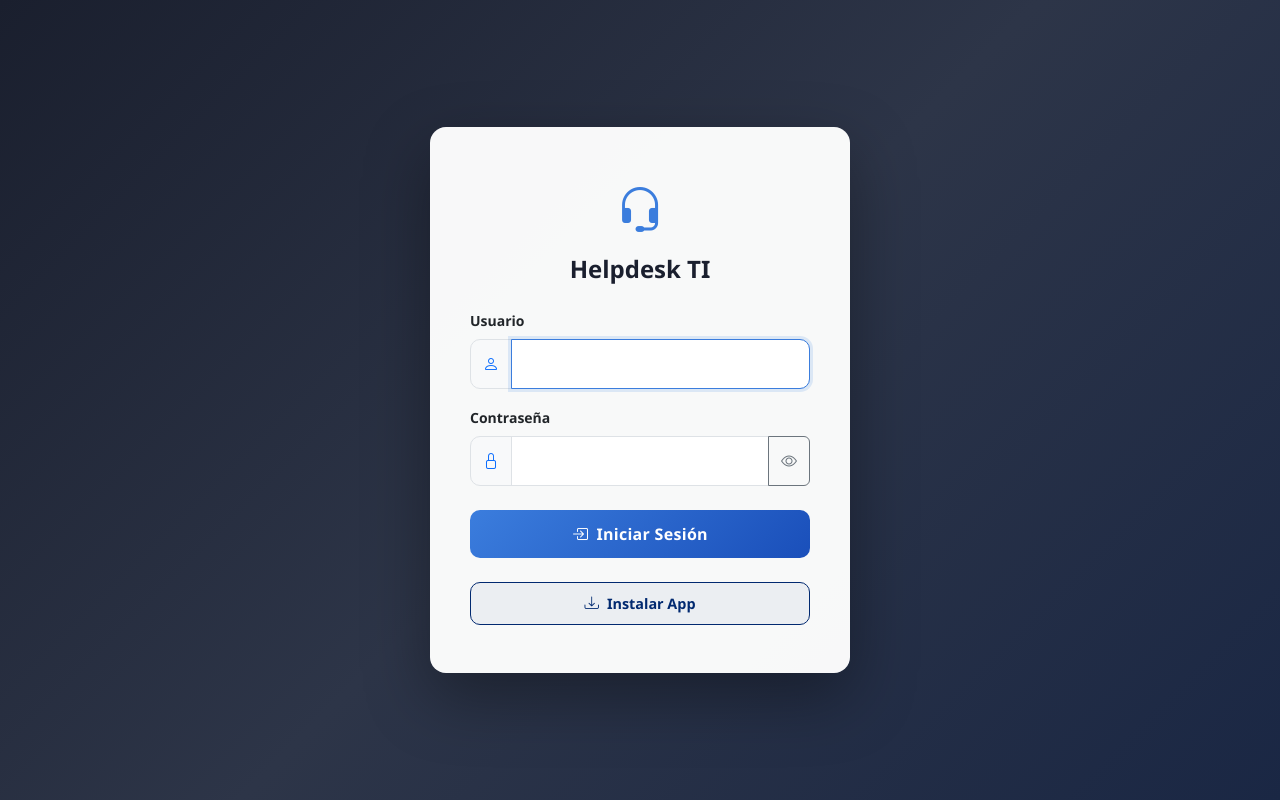
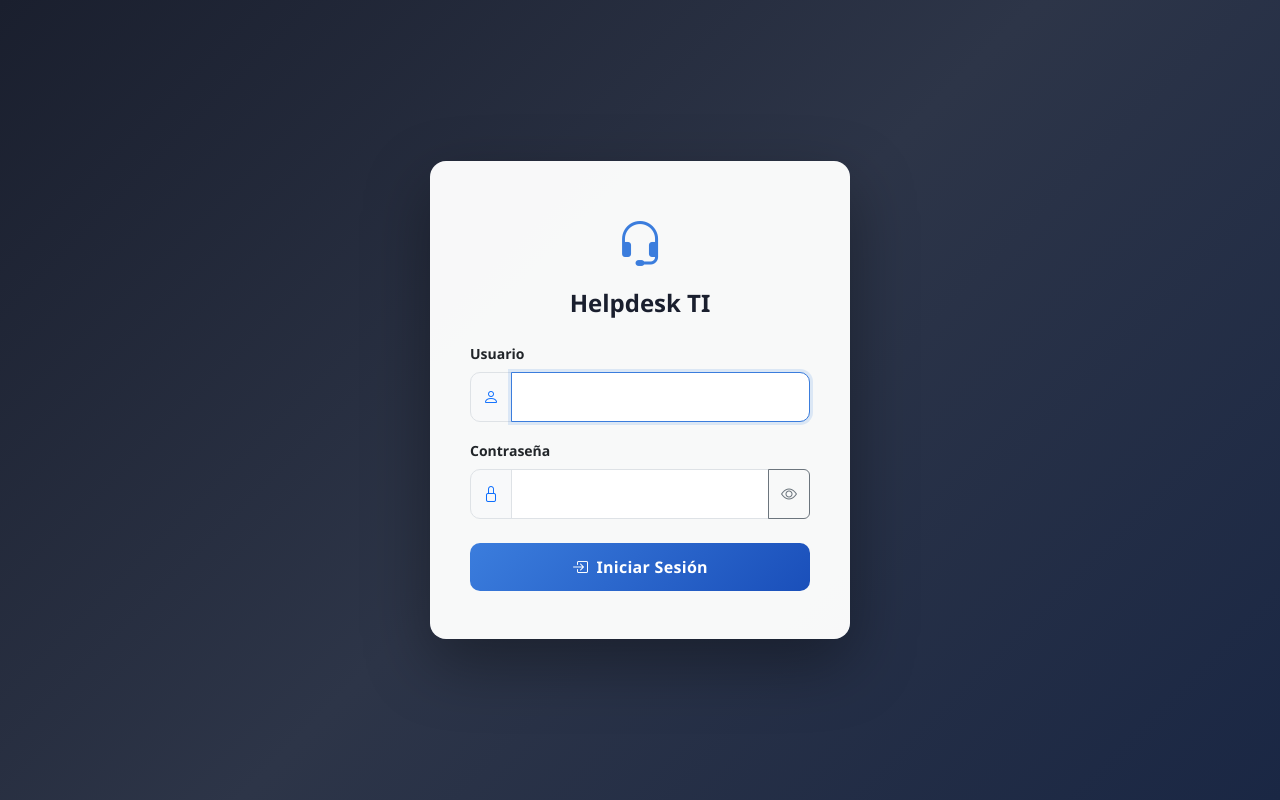
Before and after one commit to ericksacatoro/SoporteTI, a Django app: page /login/ in a window 1280 px wide. Run offline with Django 5.2, Linux system fonts and the light colour scheme; some libraries are stand-ins or nearby versions.

Commit message:
Revirtiendo fallas

```diff
--- a/Helpdesk/templates/registration/login.html
+++ b/Helpdesk/templates/registration/login.html
@@ -33,7 +33,6 @@
     }
     .login-logo { font-size: 3rem; color: #3b7ddd; }
     .login-title { font-weight: 800; color: #1a1f2e; }
-    .login-subtitle { color: #6c757d; font-size: .9rem; }
     .btn-login {
       background: linear-gradient(135deg, #3b7ddd, #1a4fba);
       border: none; border-radius: 10px; padding: 12px;
@@ -49,18 +48,15 @@
     .input-group-text { border-radius: 10px 0 0 10px; background: #f8f9fa; border: 1.5px solid #dee2e6; }
     .input-group .form-control { border-radius: 0 10px 10px 0; }
     .toggle-pass { cursor: pointer; }
-    .feature-badge { background: rgba(59,125,221,.08); border-radius: 8px; padding: 6px 10px; font-size: .75rem; }
   </style>
 </head>
 <body>
   <div class="login-card">
-    <!-- Logo y título -->
     <div class="text-center mb-4">
       <div class="login-logo mb-2"><i class="bi bi-headset"></i></div>
       <h4 class="login-title">Helpdesk TI</h4>
     </div>
 
-    <!-- Mensajes de error -->
     {% if form.errors %}
     <div class="alert alert-danger py-2 small">
       <i class="bi bi-exclamation-circle me-1"></i>
@@ -73,7 +69,6 @@
     {% endfor %}
     {% endif %}
 
-    <!-- Formulario -->
     <form method="post" id="loginForm" novalidate>
       {% csrf_token %}
       <input type="hidden" name="next" value="{{ next }}">
@@ -92,27 +87,18 @@
         <div class="input-group">
           <span class="input-group-text"><i class="bi bi-lock text-primary"></i></span>
           <input type="password" name="password" id="password" class="form-control"
-           autocomplete="current-password">
+            autocomplete="current-password">
           <button type="button" class="btn btn-outline-secondary toggle-pass rounded-end" id="togglePass">
             <i class="bi bi-eye" id="toggleIcon"></i>
           </button>
         </div>
       </div>
 
-      <button type="submit" class="btn btn-login btn-primary w-100 text-white mb-3">
+      <button type="submit" class="btn btn-login btn-primary w-100 text-white">
         <i class="bi bi-box-arrow-in-right me-2"></i>Iniciar Sesión
       </button>
     </form>
-
-    <!-- Botón instalar PWA -->
-    <div class="mt-2">
-      <button type="button" id="btn-install-pwa"
-        style="width:100%;border-radius:10px;padding:10px;font-size:.9rem;font-weight:600;
-               border:1.5px solid #012970;color:#012970;background:rgba(1,41,112,.05);
-               cursor:pointer;transition:background .2s,color .2s;">
-        <i class="bi bi-download me-2"></i>Instalar App
-      </button>
-    </div>
+  </div>
 
   <script src="https://cdn.jsdelivr.net/npm/jquery-3.7.1.min.js"></script>
   <script src="https://cdn.jsdelivr.net/npm/bootstrap@5.3.2/dist/js/bootstrap.bundle.min.js"></script>
@@ -151,60 +137,11 @@
       unhighlight: function(el) { $(el).removeClass('is-invalid'); }
     });
 
-    // Service Worker
+    // Service Worker (silencioso, solo para PWA)
     if ('serviceWorker' in navigator) {
       navigator.serviceWorker.register('/serviceworker.js', { scope: '/' })
         .catch(function(err) { console.warn('SW:', err); });
     }
-
-    // Botón instalar PWA
-    (function() {
-      var deferredPrompt = null;
-      var btn = document.getElementById('btn-install-pwa');
-
-      // Ocultar solo si ya está corriendo como app instalada
-      if (window.matchMedia('(display-mode: standalone)').matches ||
-          window.navigator.standalone === true) {
-        btn.parentElement.style.display = 'none';
-        return;
-      }
-
-      // Capturar prompt nativo si el navegador lo ofrece
-      window.addEventListener('beforeinstallprompt', function(e) {
-        e.preventDefault();
-        deferredPrompt = e;
-      });
-
-      btn.addEventListener('mouseover', function() { btn.style.background = '#012970'; btn.style.color = '#fff'; });
-      btn.addEventListener('mouseout',  function() { btn.style.background = 'rgba(1,41,112,.05)'; btn.style.color = '#012970'; });
-
-      btn.addEventListener('click', function() {
-        if (deferredPrompt) {
-          // Chrome/Edge: diálogo nativo del SO
-          deferredPrompt.prompt();
-          deferredPrompt.userChoice.then(function(choice) {
-            if (choice.outcome === 'accepted') btn.parentElement.style.display = 'none';
-            deferredPrompt = null;
-          });
-        } else {
-          // Fallback: instrucciones según plataforma
-          var isIOS = /iphone|ipad|ipod/i.test(navigator.userAgent);
-          Swal.fire({
-            icon: 'info',
-            title: 'Instalar Helpdesk TI',
-            html: isIOS
-              ? 'En Safari toca <strong>Compartir</strong> y luego <strong>"Agregar a pantalla de inicio"</strong>.'
-              : 'En Chrome abre el menú <strong>⋮</strong> y selecciona <strong>"Instalar aplicación"</strong>.',
-            confirmButtonText: 'Entendido',
-            confirmButtonColor: '#012970',
-          });
-        }
-      });
-
-      window.addEventListener('appinstalled', function() {
-        btn.parentElement.style.display = 'none';
-      });
-    })();
 
     // Mensaje de bienvenida (solo primera visita)
     if (!sessionStorage.getItem('login_visited')) {
```
